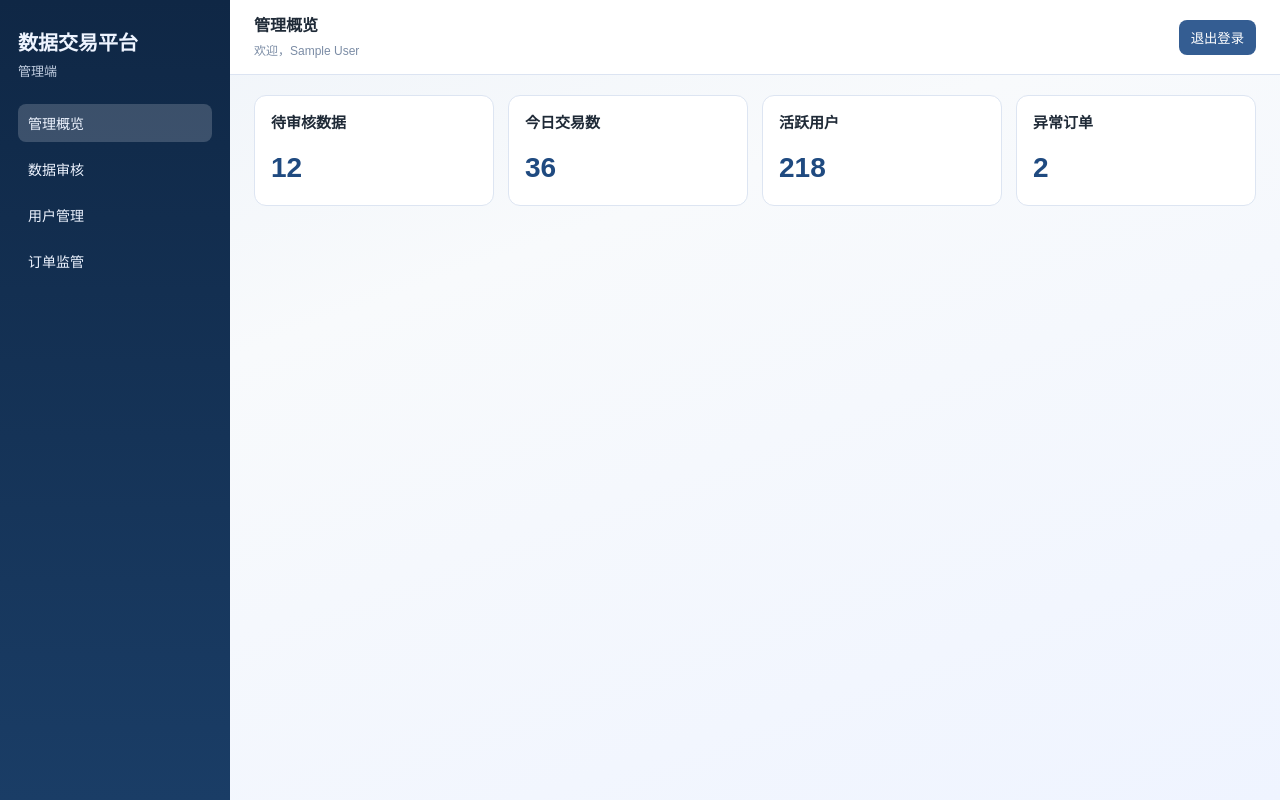
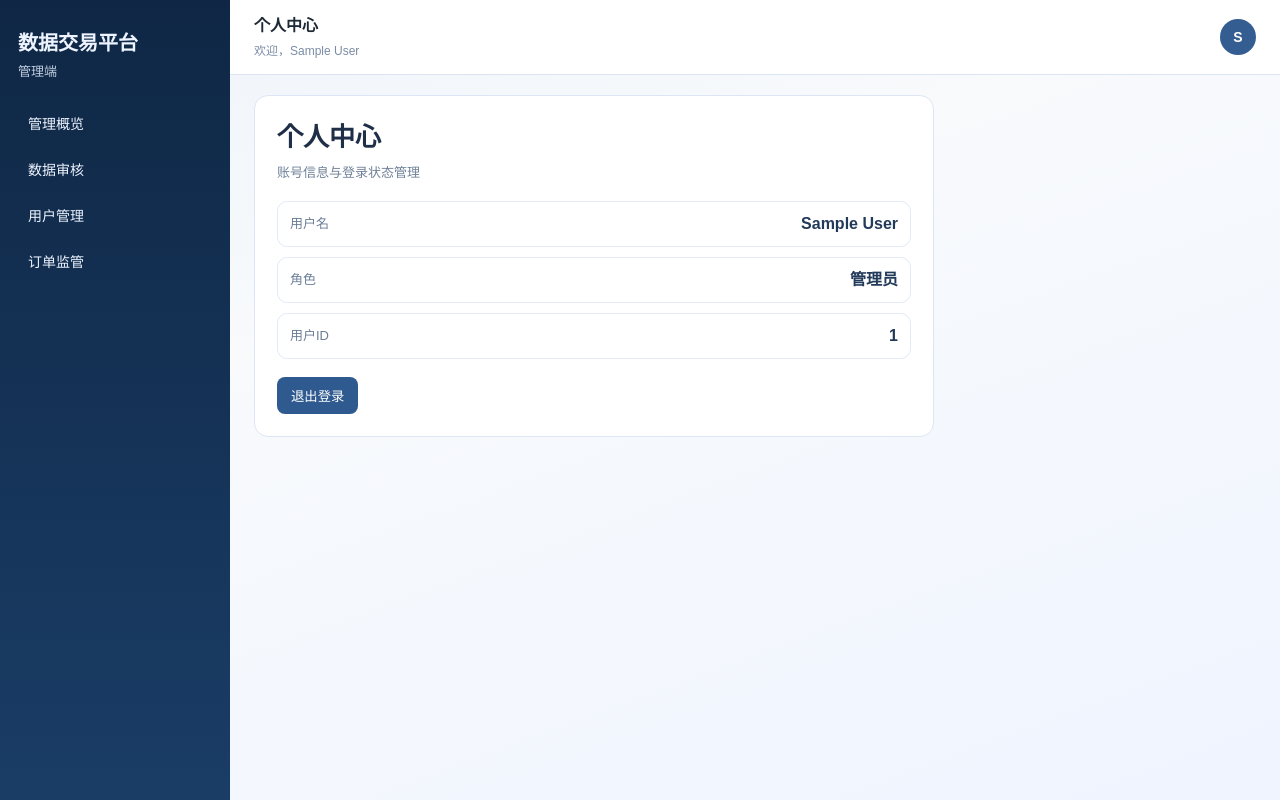
Before and after one commit to applekkkk/web, a Vue app: page /admin/profile in a window 1280 px wide. Before the commit this address led to /admin/dashboard. Built offline with nearby package versions, Linux system fonts and the light colour scheme; sample sign-in values are in the browser's storage.

Commit message:
feat: 创建个人中心

```diff
--- a/src/layouts/AppShell.vue
+++ b/src/layouts/AppShell.vue
@@ -31,6 +31,7 @@ const adminMenus = [
 ];
 
 const menus = computed(() => (isAdmin.value ? adminMenus : userMenus));
+const avatarText = computed(() => auth.user?.name?.slice(0, 1) || "我");
 
 function isActive(path) {
   return route.path === path;
@@ -40,9 +41,8 @@ function navigate(path) {
   if (route.path !== path) router.push(path);
 }
 
-function handleLogout() {
-  auth.logout();
-  router.push("/login");
+function goProfile() {
+  router.push(isAdmin.value ? "/admin/profile" : "/user/profile");
 }
 </script>
 
@@ -71,7 +71,9 @@ function handleLogout() {
           <strong>{{ route.meta.title || "页面" }}</strong>
           <div class="sub">欢迎，{{ auth.user?.name }}</div>
         </div>
-        <button class="logout" @click="handleLogout">退出登录</button>
+        <button class="avatar-btn" @click="goProfile" :title="'进入个人中心'">
+          {{ avatarText }}
+        </button>
       </header>
 
       <main class="content">
@@ -150,11 +152,15 @@ function handleLogout() {
   font-size: 12px;
 }
 
-.logout {
+.avatar-btn {
+  width: 36px;
+  height: 36px;
   border: none;
-  border-radius: 8px;
-  padding: 8px 12px;
+  border-radius: 50%;
+  padding: 0;
   color: #fff;
+  font-size: 14px;
+  font-weight: 700;
   background: #345d92;
   cursor: pointer;
 }
--- a/src/router/index.js
+++ b/src/router/index.js
@@ -15,14 +15,16 @@ const userRoutes = [
   { path: "custom-requests", name: "user-custom-requests", component: () => import("../views/user/CustomRequestView.vue"), meta: { title: "需求发布" } },
   { path: "custom-bids", name: "user-custom-bids", component: () => import("../views/user/CustomBidsView.vue"), meta: { title: "需求承接" } },
   { path: "processing", name: "user-processing", component: () => import("../views/user/ProcessingView.vue"), meta: { title: "数据处理" } },
-  { path: "analytics", name: "user-analytics", component: () => import("../views/user/AnalyticsView.vue"), meta: { title: "分析展示" } }
+  { path: "analytics", name: "user-analytics", component: () => import("../views/user/AnalyticsView.vue"), meta: { title: "分析展示" } },
+  { path: "profile", name: "user-profile", component: () => import("../views/common/ProfileView.vue"), meta: { title: "个人中心" } }
 ];
 
 const adminRoutes = [
   { path: "dashboard", name: "admin-dashboard", component: () => import("../views/admin/AdminDashboardView.vue"), meta: { title: "管理概览" } },
   { path: "review", name: "admin-review", component: () => import("../views/admin/ReviewView.vue"), meta: { title: "数据审核" } },
   { path: "users", name: "admin-users", component: () => import("../views/admin/UsersView.vue"), meta: { title: "用户管理" } },
-  { path: "orders", name: "admin-orders", component: () => import("../views/admin/OrderMonitorView.vue"), meta: { title: "订单监管" } }
+  { path: "orders", name: "admin-orders", component: () => import("../views/admin/OrderMonitorView.vue"), meta: { title: "订单监管" } },
+  { path: "profile", name: "admin-profile", component: () => import("../views/common/ProfileView.vue"), meta: { title: "个人中心" } }
 ];
 
 const router = createRouter({
--- /dev/null
+++ b/src/views/common/ProfileView.vue
@@ -0,0 +1,98 @@
+<script setup>
+import { computed } from "vue";
+import { useRouter } from "vue-router";
+import { useAuthStore } from "../../stores/auth";
+
+const router = useRouter();
+const auth = useAuthStore();
+
+const roleText = computed(() => (auth.user?.role === "admin" ? "管理员" : "普通用户"));
+
+function handleLogout() {
+  auth.logout();
+  router.push("/login");
+}
+</script>
+
+<template>
+  <section class="profile-card">
+    <h1>个人中心</h1>
+    <p class="sub">账号信息与登录状态管理</p>
+
+    <div class="info-list">
+      <div class="info-item">
+        <span>用户名</span>
+        <strong>{{ auth.user?.name || "-" }}</strong>
+      </div>
+      <div class="info-item">
+        <span>角色</span>
+        <strong>{{ roleText }}</strong>
+      </div>
+      <div class="info-item">
+        <span>用户ID</span>
+        <strong>{{ auth.user?.id || "-" }}</strong>
+      </div>
+      <div class="info-item" v-if="auth.user?.role !== 'admin'">
+        <span>当前积分</span>
+        <strong>{{ auth.user?.points ?? 0 }}</strong>
+      </div>
+    </div>
+
+    <button class="logout-btn" @click="handleLogout">退出登录</button>
+  </section>
+</template>
+
+<style scoped>
+.profile-card {
+  max-width: 680px;
+  border: 1px solid #dce6f5;
+  border-radius: 14px;
+  padding: 22px;
+  background: #fff;
+}
+
+h1 {
+  margin: 0;
+  color: #1f2f47;
+  font-size: 26px;
+}
+
+.sub {
+  margin: 6px 0 18px;
+  color: #6f8098;
+  font-size: 13px;
+}
+
+.info-list {
+  display: grid;
+  gap: 10px;
+}
+
+.info-item {
+  display: flex;
+  justify-content: space-between;
+  align-items: center;
+  border: 1px solid #e2eaf7;
+  border-radius: 10px;
+  padding: 10px 12px;
+}
+
+.info-item span {
+  color: #6b7e98;
+  font-size: 13px;
+}
+
+.info-item strong {
+  color: #223a59;
+}
+
+.logout-btn {
+  margin-top: 18px;
+  border: none;
+  border-radius: 8px;
+  padding: 9px 14px;
+  color: #fff;
+  background: #2f5a90;
+  cursor: pointer;
+}
+</style>
--- a/src/views/user/MarketView.vue
+++ b/src/views/user/MarketView.vue
@@ -2,6 +2,7 @@
 import { computed, ref } from "vue";
 import { useRouter } from "vue-router";
 import { marketData } from "../../mock/data";
+import { ElMessage } from "element-plus";
 
 const keyword = ref("");
 const activeCategory = ref("All");
@@ -74,6 +75,7 @@ function toggleFavorite(item) {
 
 function handleDownload(item) {
   item.downloads = (item.downloads ?? 0) + 1;
+  ElMessage.success("下载成功")
 }
 
 function goDetail(id) {
```
